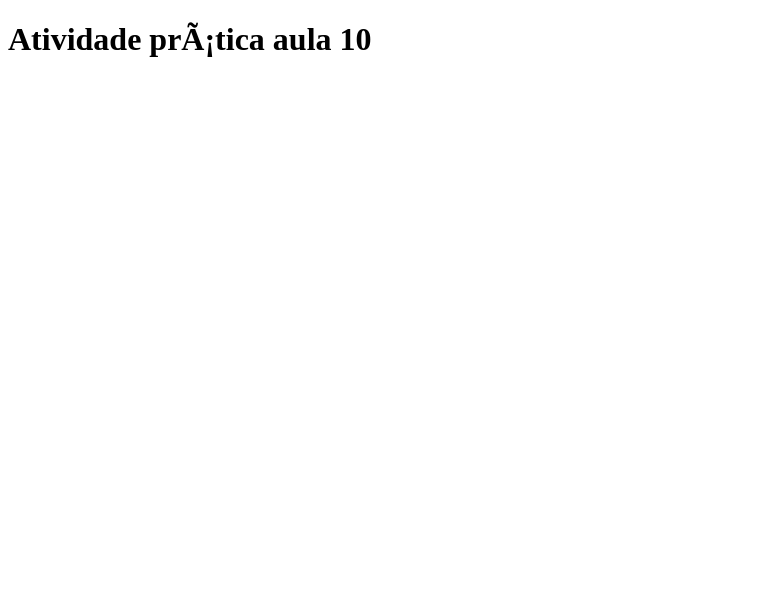
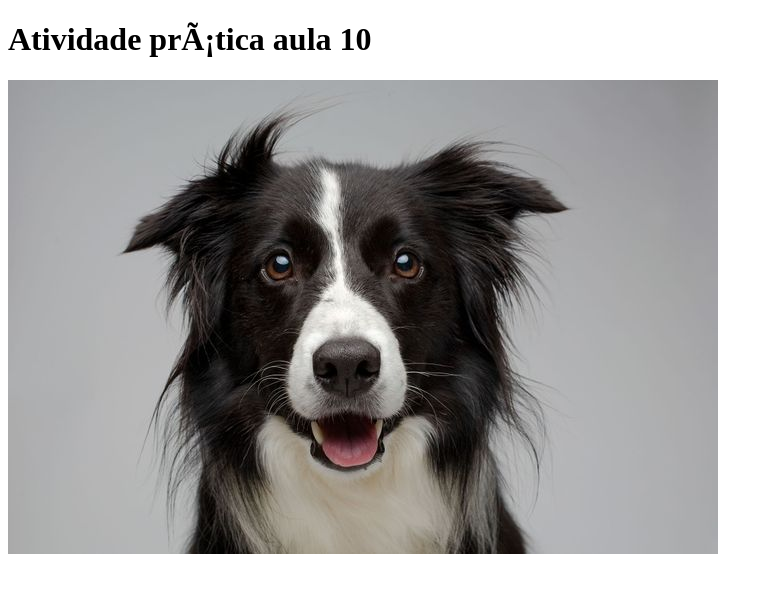
Before and after one commit to kaioid/projeto-aula-10, a plain HTML site: page index.html in a window 1280 px wide. Shown: the whole page, without its empty margins (0-773 px from the left). Drawn offline with Linux system fonts and the light colour scheme.

Commit message:
inserindo imagem

```diff
--- a/index.html
+++ b/index.html
@@ -8,6 +8,8 @@
 </head>
 <body>
     <h1>Atividade prática aula 10</h1>
+
+    <img src="imagens/cachorro01.jpg">
 </body>
 
 </html>
```
Also changed, not shown: imagens/cachorro01.jpg (added).
